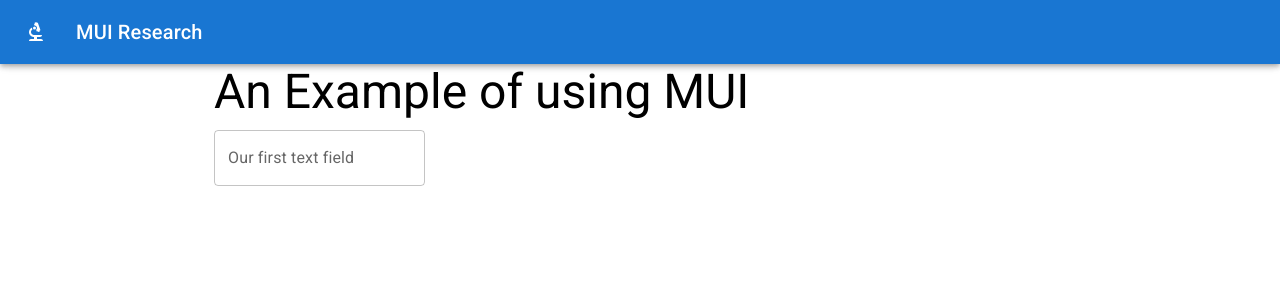
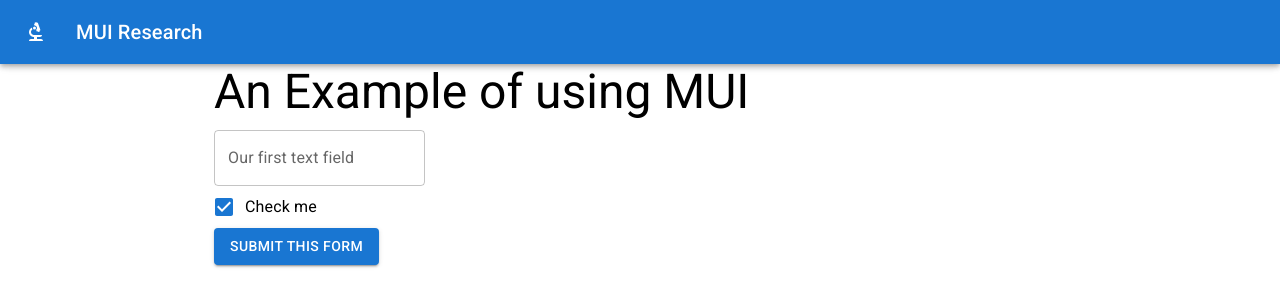
Before and after one commit to dmit-2008/dmit2008-OE01-Winter-2025, a Next.js app in the folder 06-nextjs-mui-component-library/components-mui-example/: page / in a window 1280 px wide. Shown: the top 306 px of the page. Built offline with nearby package versions, Linux system fonts and the light colour scheme.

Commit message:
class progress pushed

```diff
--- a/06-nextjs-mui-component-library/components-mui-example/components/SimpleForm.js
+++ b/06-nextjs-mui-component-library/components-mui-example/components/SimpleForm.js
@@ -1,10 +1,14 @@
 // in this file I want you to
 // create a component
 // has a form
+// a button
+import Button from '@mui/material/Button';
+// a check box with a label
+import Checkbox from '@mui/material/Checkbox';
+import FormGroup from '@mui/material/FormGroup';
+import FormControlLabel from '@mui/material/FormControlLabel';
 // and a text field
 import TextField from '@mui/material/TextField'
-// a check box with a label
-// a button
 // to use this in the index.js
 
 export default function SimpleForm() {
@@ -18,6 +22,15 @@ export default function SimpleForm() {
       label="Our first text field"
       variant="outlined"
     />
+    {/* So below you can see that you can
+    pass in jsx as a prop to a component */}
+    <FormGroup>
+      <FormControlLabel
+        control={<Checkbox defaultChecked />}
+        label="Check me"
+      />
+    </FormGroup>
 
+    <Button variant="contained">Submit this Form</Button>
   </form>
 }
```
